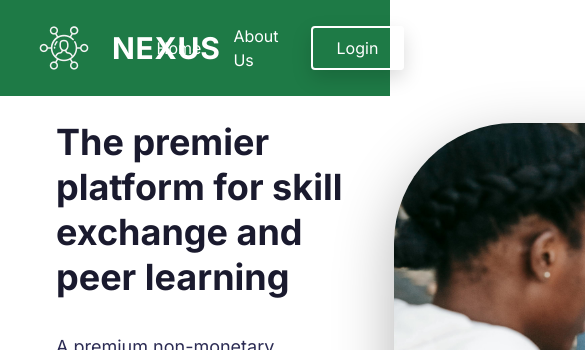
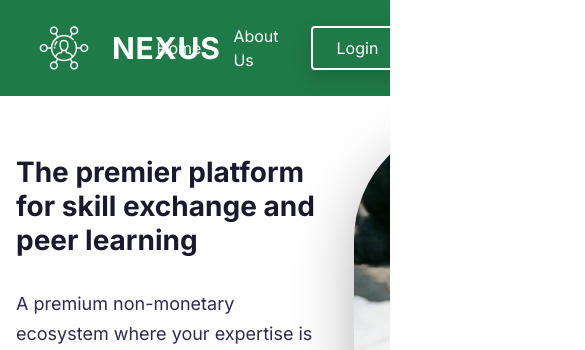
Before and after one commit to Dennis7521/nexus, a React app in the folder frontend/: page / in a window 390 px wide. Shown: the top 350 px of the page, 585 px wide, since content can reach past the window. Built offline with nearby package versions, Linux system fonts and the light colour scheme; no server answers; the HTML template or start-up script is replaced by a standard one.

Commit message:
style: add mobile-only responsive safety net

```diff
--- a/frontend/src/index.css
+++ b/frontend/src/index.css
@@ -211,3 +211,58 @@
     transition: border-color 0.15s ease, box-shadow 0.15s ease;
   }
 }
+
+/* ===== Mobile-only safety net (desktop untouched) ===== */
+@media (max-width: 768px) {
+  /* Prevent horizontal scroll from oversized elements */
+  html, body {
+    overflow-x: hidden;
+    max-width: 100vw;
+  }
+
+  /* Force common containers to fit viewport */
+  .container, main, section {
+    max-width: 100% !important;
+    padding-left: 16px !important;
+    padding-right: 16px !important;
+  }
+
+  /* Tables — make them horizontally scrollable instead of breaking layout */
+  table {
+    display: block;
+    overflow-x: auto;
+    white-space: nowrap;
+    -webkit-overflow-scrolling: touch;
+  }
+
+  /* Cards & modals shouldn't overflow */
+  .card, .modal, [class*="modal"] {
+    max-width: 100% !important;
+    width: 100% !important;
+  }
+
+  /* Shrink oversized headings that break layout */
+  h1 { font-size: 1.75rem !important; line-height: 1.2 !important; }
+  h2 { font-size: 1.375rem !important; line-height: 1.25 !important; }
+  h3 { font-size: 1.125rem !important; }
+
+  /* Buttons: tappable touch targets */
+  .btn, button {
+    min-height: 44px;
+  }
+
+  /* Inputs: prevent iOS auto-zoom on focus (needs >=16px) */
+  input, select, textarea {
+    font-size: 16px !important;
+  }
+
+  /* Images & media never overflow */
+  img, video, iframe {
+    max-width: 100% !important;
+    height: auto;
+  }
+
+  /* Utility classes for optional manual tweaks */
+  .stack-mobile { flex-direction: column !important; }
+  .desktop-only { display: none !important; }
+}
```
